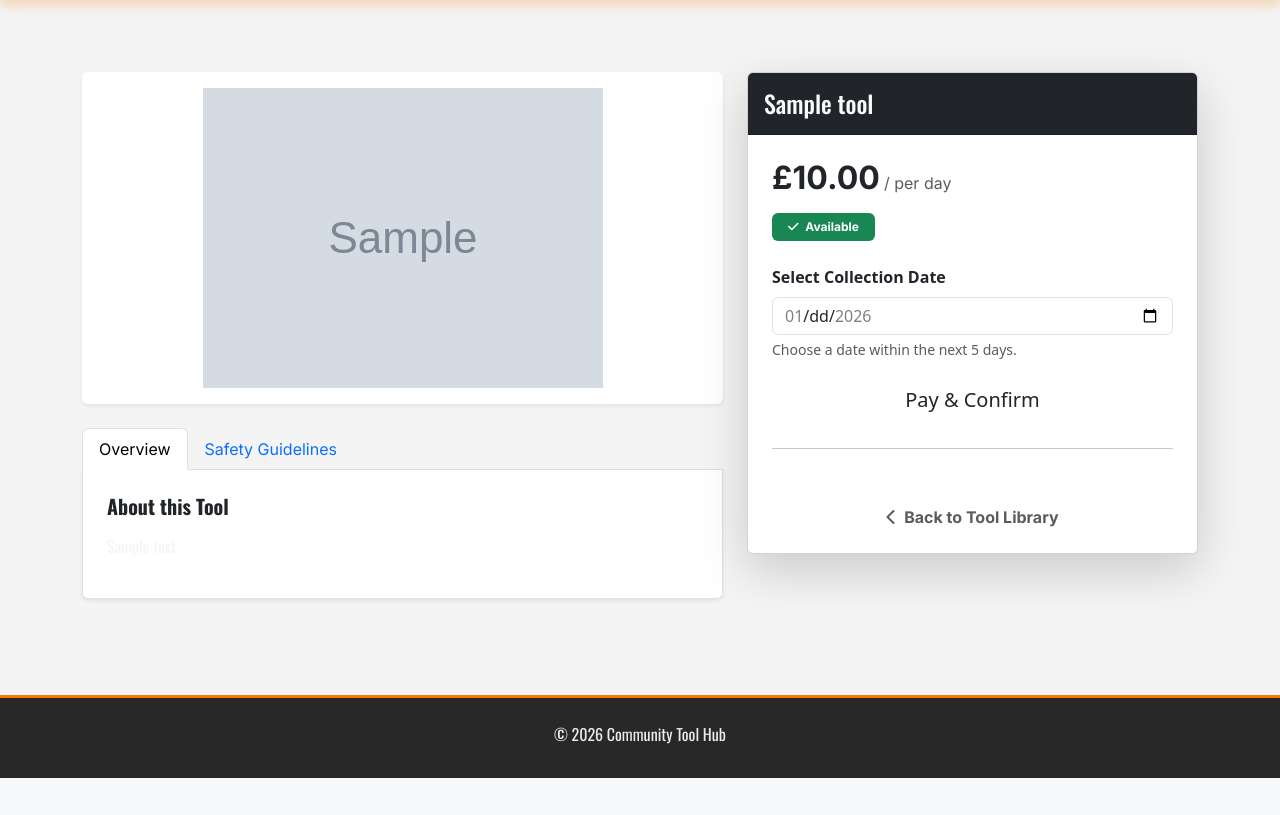
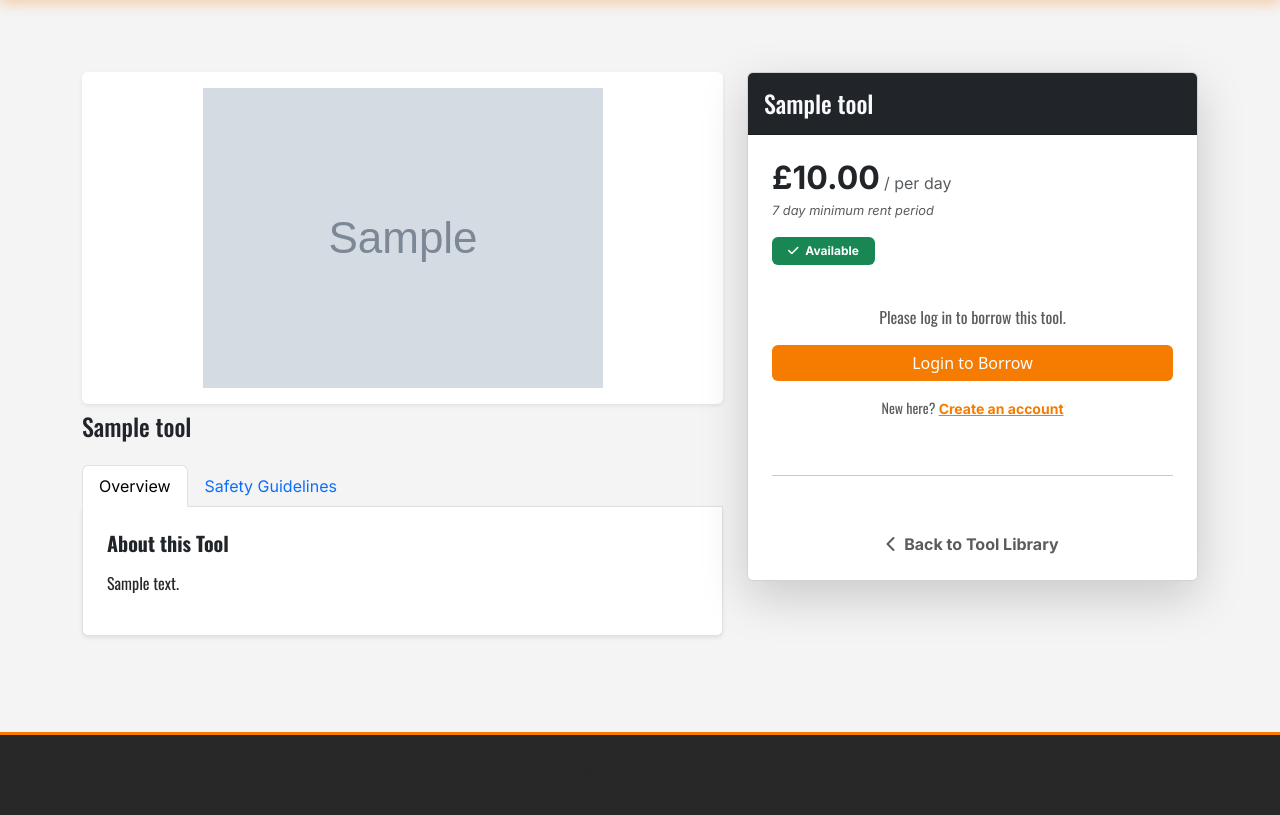
Before and after one commit to BHCGH92/communitytoolhub, a Django app: page /1/ in a window 1280 px wide. Shown: the part 70-885 px from the top of the page. Before the commit the page ends 848 px from the top, so only its background shows below. Run offline with Django 5.2, Linux system fonts and the light colour scheme; tables that the repository leaves empty hold one stand-in row (values such as "Sample post"); grey boxes marked "Sample" are stand-in pictures; some libraries are stand-ins or nearby versions.

Commit message:
tool_detail has now been styled fully.

```diff
--- a/static/css/style.css
+++ b/static/css/style.css
@@ -327,6 +327,30 @@ nav.navbar.custom-navbar {
 }
 
 
+/* Tool Details Page Styling */
+
+tool-description-text, p {
+    color: var(--dark-charcoal);
+}
+
+.text-rent {
+    font-style: italic;
+    font-size: 0.8rem;
+}
+
+btn-borrow, btn-lg {
+    background-color: var(--brand-orange);
+    color: #ffffff !important;
+    border-radius: 8px;
+    padding: 10px 20px;
+    font-size: 1.1rem;
+    font-weight: 700;
+    text-decoration: none;
+    display: inline-block;
+    transition: background-color 0.2s;
+}
+
+
 /* Auth styling */
 
 /* 1. Target the 'Password confirmation' and rules specifically */
--- a/tools/templates/tools/tool_detail.html
+++ b/tools/templates/tools/tool_detail.html
@@ -1,6 +1,7 @@
 {% extends 'base.html' %}
+{% load static %}
+
 {% block content %}
-{% load static %}
 <div class="container mt-5 pt-4 mb-5">
     <div class="row">
         <div class="col-lg-7">
@@ -8,9 +9,10 @@
                 {% if tool.image %}
                     <img src="{{ tool.image.url }}" class="img-fluid main-tool-img" alt="{{ tool.name }}">
                 {% else %}
-                    <img src="/static/images/default-tool.png" class="img-fluid main-tool-img" alt="Default Tool Image">
+                    <img src="{% static 'images/default-tool.png' %}" class="img-fluid main-tool-img" alt="Default Tool Image">
                 {% endif %}
             </div>
+            <h3 class="mt-2 h4 font-oswald">{{ tool.name }}</h3>
 
             <div class="tool-info-tabs mt-4">
                 <ul class="nav nav-tabs" id="toolTab" role="tablist">
@@ -41,7 +43,7 @@
         </div>
 
         <div class="col-lg-5">
-            <div class="card borrow-card shadow-lg sticky-top" style="top: 100px; z-index: 10;">
+            <div class="card borrow-card shadow-lg sticky-top mt-2 mt-lg-0" style="top: 100px; z-index: 10;">
                 <div class="card-header bg-dark text-light p-3">
                     <h3 class="mb-0 h4 font-oswald">{{ tool.name }}</h3>
                 </div>
@@ -49,6 +51,8 @@
                     <div class="price-display mb-4">
                         <span class="h2 fw-bold text-orange">£{{ tool.price_per_day }}</span>
                         <span class="text-muted">/ per day</span>
+                        <br>
+                        <span class="text-muted text-rent">7 day minimum rent period</span>
                         <div class="tool-badges mt-3 d-flex justify-content-left gap-2">
                         {% if tool.is_available %}
                             <span class="badge bg-success px-3 py-2"><i class="fa-solid fa-check me-1"></i> Available</span>
@@ -59,6 +63,7 @@
                     </div>
 
                     {% if tool.is_available %}
+                        {% if user.is_authenticated %}
                             <form method="POST">
                                 {% csrf_token %}
                                 <div class="mb-3">
@@ -69,8 +74,17 @@
                                     </div>
                                     <div class="form-text">Choose a date within the next 5 days.</div>
                                 </div>
-                            <button type="submit" class="btn btn-borrow btn-lg w-100">Pay & Confirm</button>
+                                <button type="submit" class="btn btn-outline-light w-100 bg-dark py-2">
+                                    <i class="fa-solid fa-shield-halved text-light me-2"></i>Pay & Confirm
+                                </button>
                             </form>
+                        {% else %}
+                            <div class="text-center py-3">
+                                <p class="text-muted mb-3">Please log in to borrow this tool.</p>
+                                <a href="{% url 'login' %}" class="btn btn-outline-light w-100 mb-2 text-white">Login to Borrow</a>
+                                <p class="small text-muted mt-2">New here? <a href="{% url 'register' %}" class="text-orange">Create an account</a></p>
+                            </div>
+                        {% endif %}
                     {% else %}
                         <div class="alert alert-secondary text-center py-4">
                             <i class="fa-solid fa-clock-rotate-left fa-2xl mb-3 d-block text-muted"></i>
@@ -95,5 +109,4 @@
 </div>
 
 <script src="{% static 'js/script.js' %}"></script>
-
 {% endblock %}
```
Lines whose indentation alone changed are shown as unchanged.
